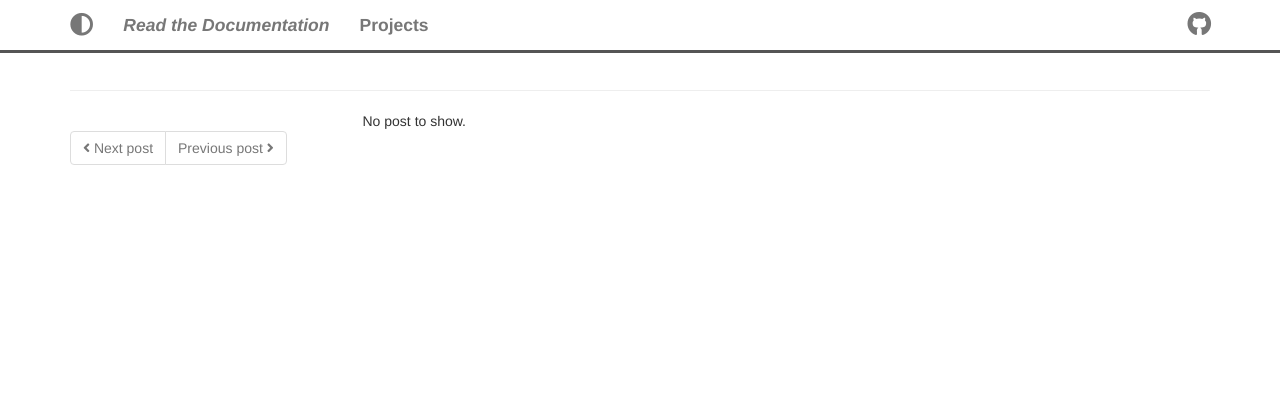
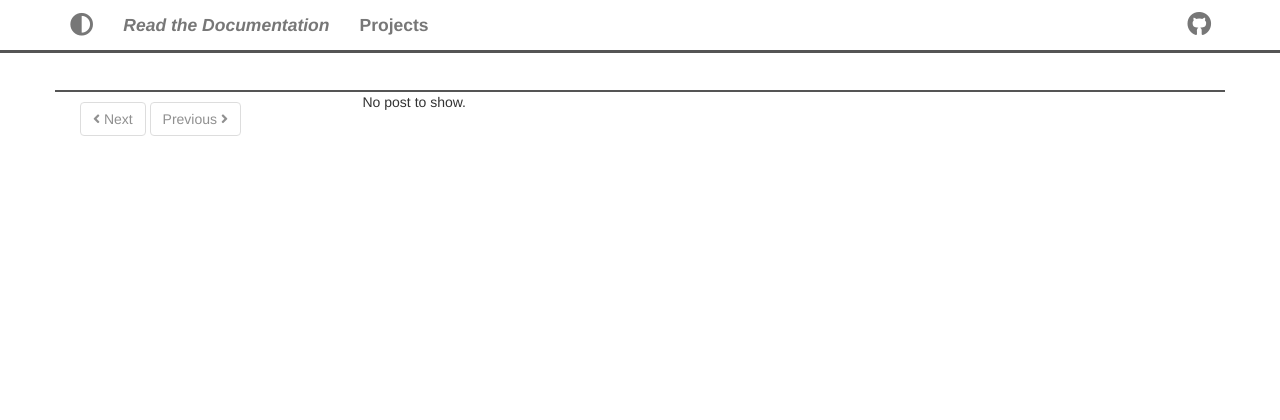
Before and after one commit to cmdpdx/cdouglas.xyz, a Flask app: template cmd/templates/blog/blog.html in a window 1280 px wide. Shown: the top 420 px of the page. Run offline with Flask 2, Linux system fonts and the light colour scheme; the template is opened without the code that fills it, so the values that code supplies are empty; some libraries are stand-ins or nearby versions.

Commit message:
simple title URL for posts; blog styling

```diff
--- a/cmd/__init__.py
+++ b/cmd/__init__.py
@@ -45,7 +45,9 @@ def create_app(config_class=Config):
     app.register_blueprint(errors_bp)
 
     # Error logging/emailing
-    if not app.debug and not app.testing:
+    # TODO: turn on
+    if False:   # skip for now, turn back on before production
+    #if not app.debug and not app.testing:
         if app.config['MAIL_SERVER']:
             auth = None
             if app.config['MAIL_USERNAME'] or app.config['MAIL_PASSWORD']:
--- a/cmd/static/styles/style.css
+++ b/cmd/static/styles/style.css
@@ -80,3 +80,28 @@ a:hover, a:active {
     margin-left: 20px;
     margin-right: 20px;
 }
+
+.blog-header {
+    border-bottom: 2px solid #555;
+}
+
+.blog-header p {
+    font-size: 1.25em;
+}
+
+.blog-past-posts .list-group-item {
+    border: 0px;
+}
+
+.prev-next-buttons {
+    padding: 10px;
+}
+
+.prev-next-buttons .btn {
+    color: #555;
+}
+.prev-next-buttons .btn:hover {
+    background-color: #555;
+    border-color: #000;
+    color: #fff;
+}
--- a/cmd/templates/blog/blog.html
+++ b/cmd/templates/blog/blog.html
@@ -1,7 +1,7 @@
 {% extends 'base.html' %}
 
 {% block app_content %}
-    <div class="row">
+    <div class="row blog-header">
         <div class="col-xs-12">
             <h1>{{ title }}</h1>
             <p>{{ description }}
@@ -9,7 +9,6 @@
             <a class="btn btn-default" href="{{ url_for('blog.new_post') }}">New post.</a>
             {% endif %}
             </p>
-            <hr>
         </div>
     </div>
     <div class="row">
@@ -46,38 +45,19 @@
             {% endif %}
         </div>
 
-        <div class="col-md-3 col-md-pull-9"
-            <nav aria-label="Previous and next page navigation">
-                <ul class="pagination">
-                    <li class="page-item{% if not next_url %} disabled{% endif %}">
-                        {% if not next_url %}
-                        <span class="page-link">
-                            <i aria-hidden="true" class="fas fa-angle-left"></i> Next post
-                        </span>
-                        {% else %}
-                        <a class="page-link" href="{{ next_url }}">
-                            <i aria-hidden="true" class="fas fa-angle-left"></i> Next post
-                        </a>
-                        {% endif %}
-                    </li>
-                    <li class="page-item{% if not prev_url %} disabled{% endif %}">
-                        {% if not prev_url %}
-                        <span class="page-link">
-                            Previous post
-                            <i aria-hidden="true" class="fas fa-angle-right"></i>
-                        </span>
-                        {% else %}
-                        <a class="page-link" href="{{ prev_url }}">
-                            Previous post
-                            <i aria-hidden="true" class="fas fa-angle-right"></i>
-                        </a>
-                        {% endif %}
-                    </li>
-                </ul>
-            </nav>
+        <div class="col-md-3 col-md-pull-9">
+            <div aria-label="Previous and next page navigation" class="prev-next-buttons">
+                <a class="btn btn-default{% if not next_url %} disabled{% endif %}" href="{{ next_url }}">
+                    <i aria-hidden="true" class="fas fa-angle-left"></i> Next
+                </a>
+                <a class="btn btn-default{% if not prev_url %} disabled{% endif %}" href="{{ prev_url }}">
+                    Previous <i aria-hidden="true" class="fas fa-angle-right"></i>
+                </a>
+            </div>
+
             {% if g.post_list %}
             <h4>Past posts</h4>
-            <div class="list-group">
+            <div class="list-group blog-past-posts">
                 {% for p in g.post_list %}
                 <a href="{{ url_for('blog.main', post=p.id) }}" class="list-group-item">{{ p.title }}</a>
                 {% endfor %}
```
Also changed, not shown: cmd/blog/helpers.py (added, +65 -0 lines), cmd/blog/routes.py (+27 -49 lines), cmd/models.py (+11 -1 lines), cmd/templates/index.html (+39 -6 lines).
